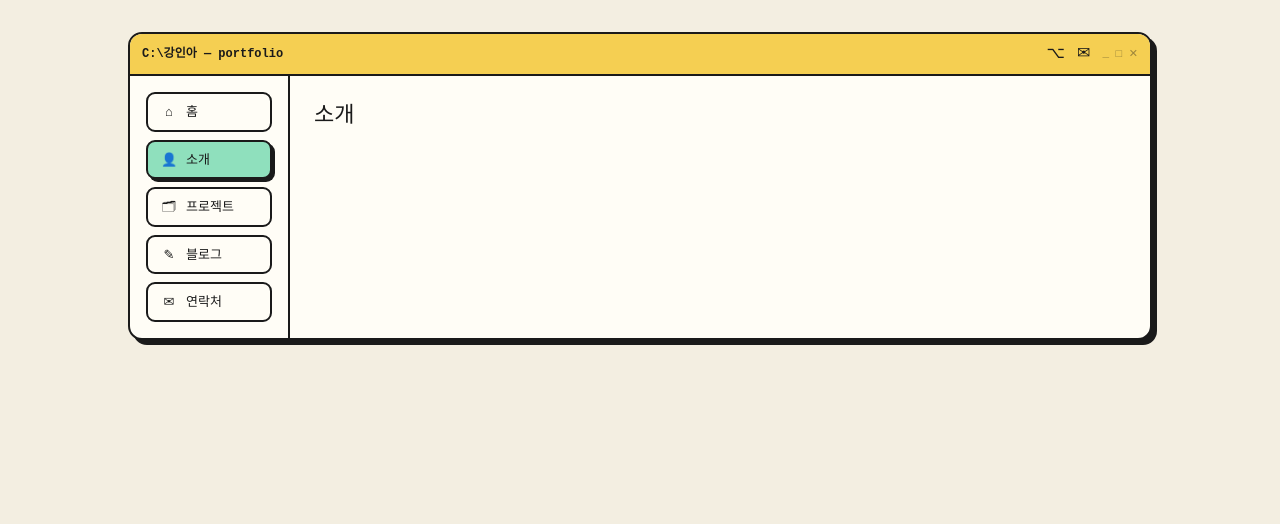
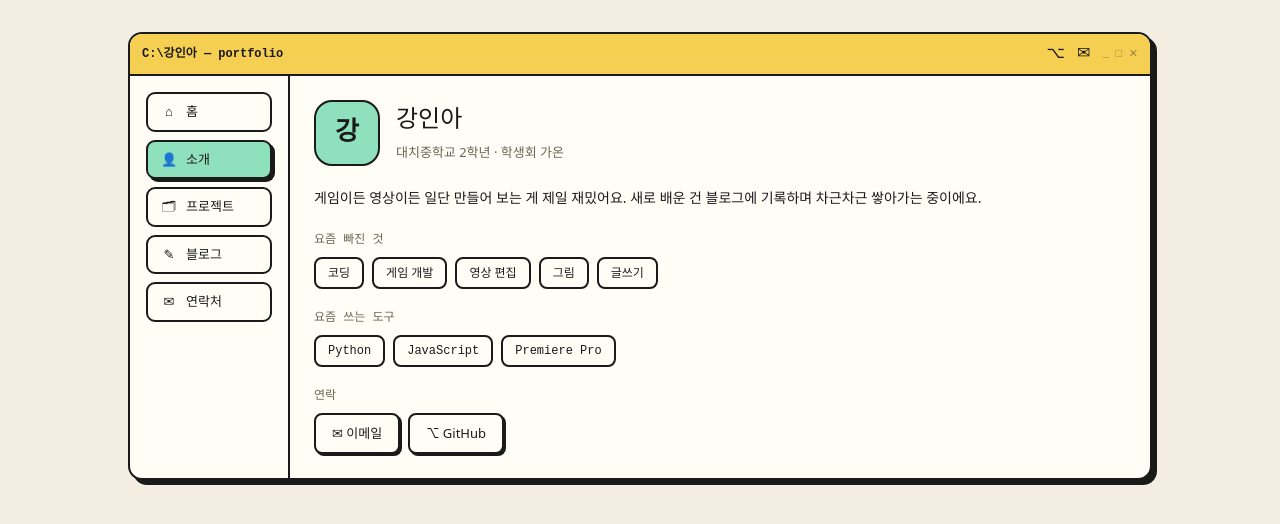
Before and after one commit to kanglena/kanglena.github.io, a Next.js app: page /about in a window 1280 px wide. Shown: the top 524 px of the page. Built offline with nearby package versions, Linux system fonts and the light colour scheme.

Commit message:
feat: add about, contact, and 404 pages

```diff
--- a/app/about/page.tsx
+++ b/app/about/page.tsx
@@ -1,3 +1,40 @@
-export default function Page() {
-  return <h1 className="nb-display text-[22px]">소개</h1>;
+export default function AboutPage() {
+  const interests = ["코딩", "게임 개발", "영상 편집", "그림", "글쓰기"];
+  const tools = ["Python", "JavaScript", "Premiere Pro"];
+  return (
+    <div className="flex flex-col gap-5">
+      <div className="flex items-center gap-4">
+        <div className="nb-border nb-display flex h-[66px] w-[66px] items-center justify-center rounded-[18px]"
+             style={{ background: "var(--mint)", fontSize: 26, fontWeight: 700 }}>강</div>
+        <div>
+          <h1 className="nb-display text-[24px]">강인아</h1>
+          <div className="mt-1 text-[13px]" style={{ color: "var(--muted)" }}>대치중학교 2학년 · 학생회 가온</div>
+        </div>
+      </div>
+      <p className="text-[14px]" style={{ lineHeight: 1.75 }}>
+        게임이든 영상이든 일단 만들어 보는 게 제일 재밌어요. 새로 배운 건 블로그에 기록하며 차근차근 쌓아가는 중이에요.
+      </p>
+      <section>
+        <div className="nb-display mb-2 text-[12px]" style={{ color: "var(--muted)" }}>요즘 빠진 것</div>
+        <div className="flex flex-wrap gap-2">
+          {interests.map((t) => <span key={t} className="nb-border rounded-lg px-3 py-[5px] text-[12px]"
+            style={{ background: "var(--paper)" }}>{t}</span>)}
+        </div>
+      </section>
+      <section>
+        <div className="nb-display mb-2 text-[12px]" style={{ color: "var(--muted)" }}>요즘 쓰는 도구</div>
+        <div className="flex flex-wrap gap-2">
+          {tools.map((t) => <span key={t} className="nb-border nb-display rounded-lg px-3 py-[5px] text-[12px]"
+            style={{ background: "var(--paper)" }}>{t}</span>)}
+        </div>
+      </section>
+      <section>
+        <div className="nb-display mb-2 text-[12px]" style={{ color: "var(--muted)" }}>연락</div>
+        <div className="flex flex-wrap gap-2">
+          <a href="mailto:" aria-label="이메일 보내기" className="nb-border nb-shadow-sm rounded-lg px-4 py-[9px] text-[13px]" style={{ background: "var(--paper)" }}>✉ 이메일</a>
+          <a href="https://github.com/" target="_blank" rel="noopener noreferrer" className="nb-border nb-shadow-sm rounded-lg px-4 py-[9px] text-[13px]" style={{ background: "var(--paper)" }}>⌥ GitHub</a>
+        </div>
+      </section>
+    </div>
+  );
 }
--- a/app/contact/page.tsx
+++ b/app/contact/page.tsx
@@ -1,3 +1,14 @@
-export default function Page() {
-  return <h1 className="nb-display text-[22px]">연락처</h1>;
+export default function ContactPage() {
+  return (
+    <div className="flex flex-col gap-4">
+      <h1 className="nb-display text-[22px]">연락처</h1>
+      <p className="text-[14px]" style={{ lineHeight: 1.7 }}>
+        궁금한 거나 같이 만들고 싶은 게 있으면 편하게 연락 주세요. 어떤 걸 봤는지 한 줄 적어주면 더 좋아요!
+      </p>
+      <div className="flex flex-wrap gap-2">
+        <a href="mailto:" aria-label="이메일 보내기" className="nb-border nb-shadow-sm rounded-lg px-4 py-[9px] text-[13px]" style={{ background: "var(--paper)" }}>✉ 이메일</a>
+        <a href="https://github.com/" target="_blank" rel="noopener noreferrer" className="nb-border nb-shadow-sm rounded-lg px-4 py-[9px] text-[13px]" style={{ background: "var(--paper)" }}>⌥ GitHub</a>
+      </div>
+    </div>
+  );
 }
--- /dev/null
+++ b/app/not-found.tsx
@@ -0,0 +1,17 @@
+import Link from "next/link";
+
+export default function NotFound() {
+  return (
+    <div className="flex flex-col gap-4">
+      <h1 className="nb-display text-[22px]">페이지를 찾을 수 없어요</h1>
+      <p className="text-[14px]" style={{ color: "var(--muted)" }}>
+        주소가 틀렸거나, 제가 아직 안 만든 페이지예요.
+      </p>
+      <div className="flex flex-wrap gap-2">
+        <Link href="/" className="nb-border nb-shadow-sm rounded-lg px-4 py-[9px] text-[13px]" style={{ background: "var(--mustard)" }}>홈으로</Link>
+        <Link href="/projects" className="nb-border rounded-lg px-4 py-[9px] text-[13px]" style={{ background: "var(--paper)" }}>프로젝트</Link>
+        <Link href="/blog" className="nb-border rounded-lg px-4 py-[9px] text-[13px]" style={{ background: "var(--paper)" }}>블로그</Link>
+      </div>
+    </div>
+  );
+}
```
